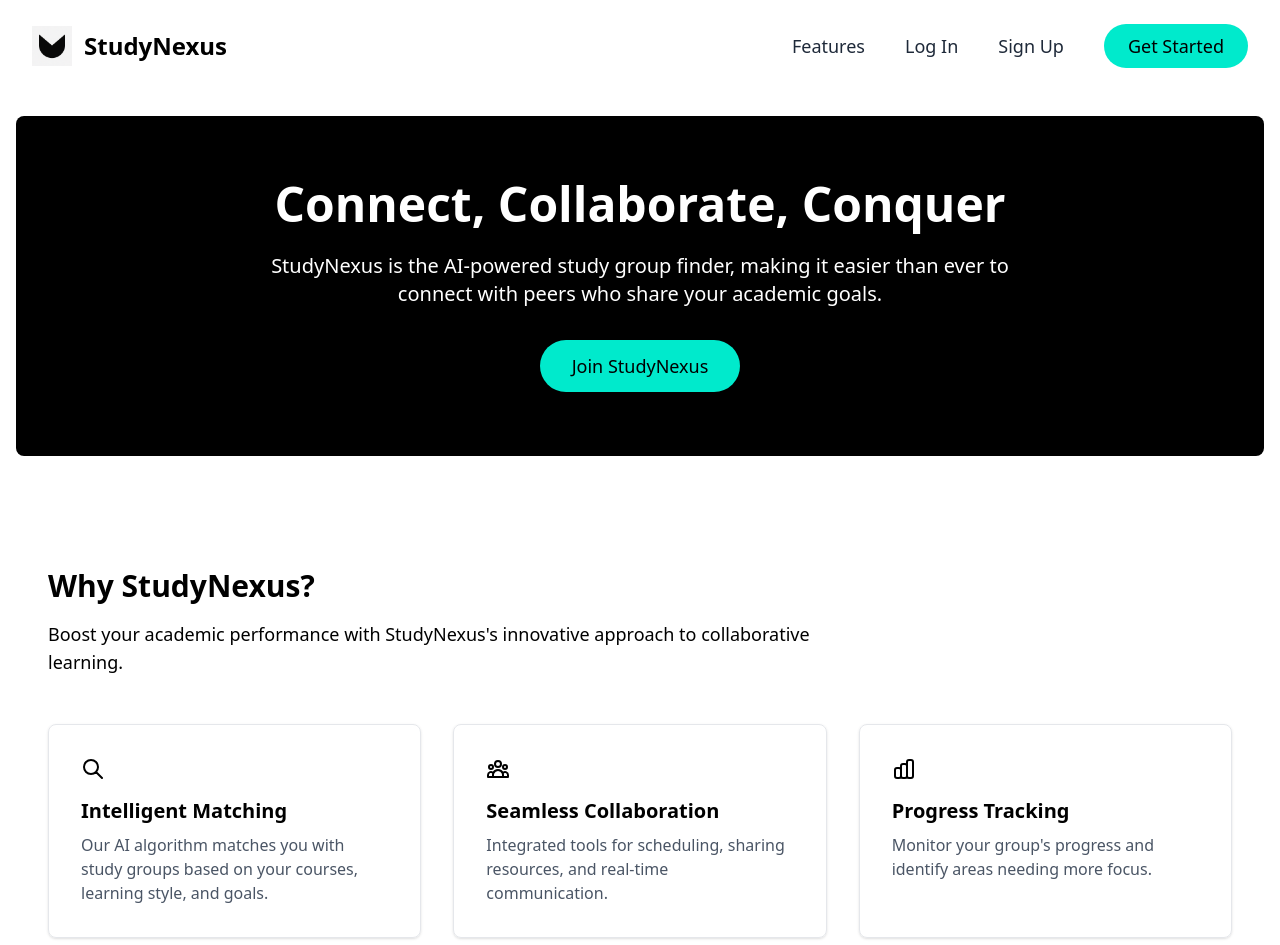
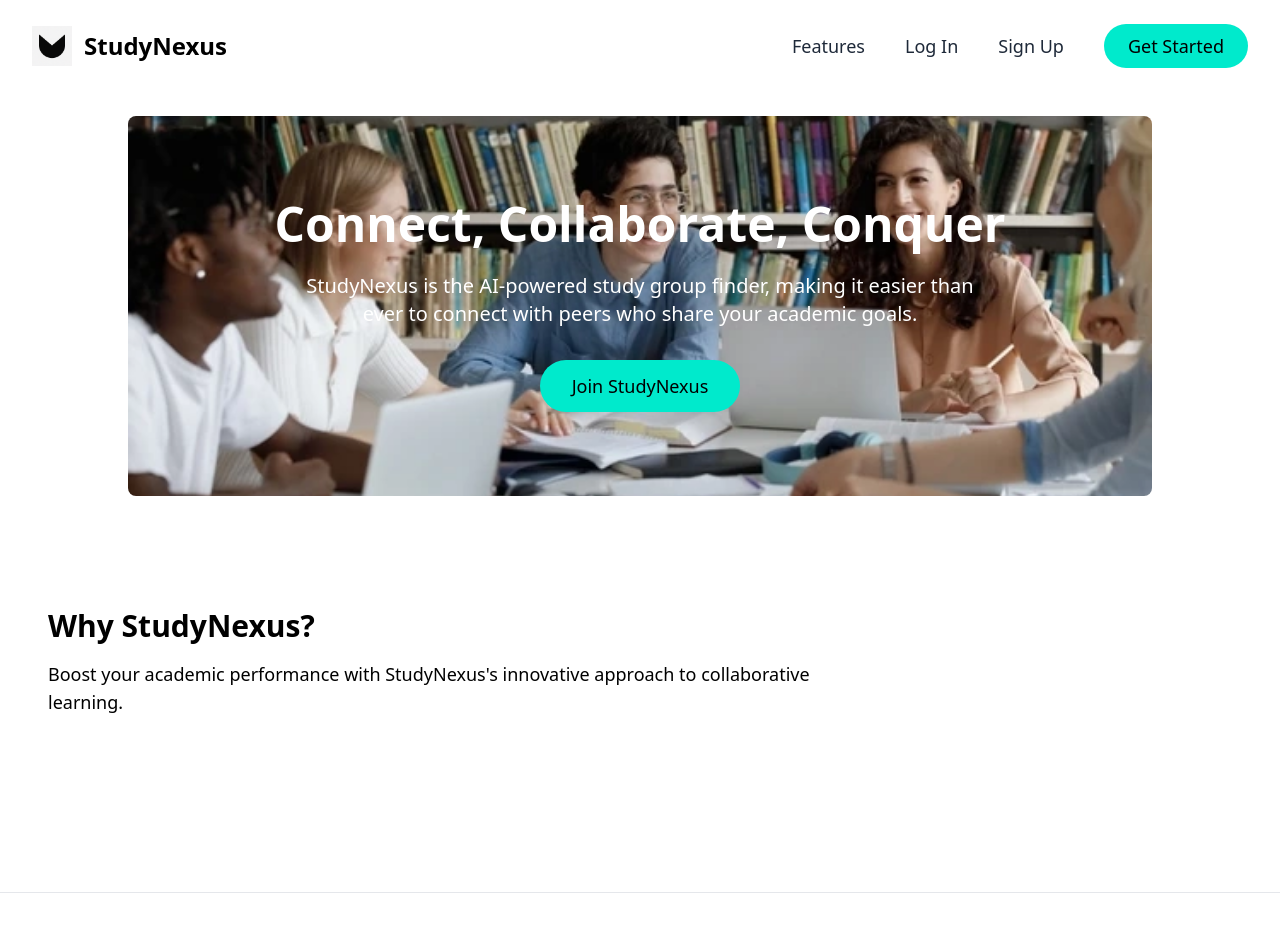
Before and after one commit to kalviumcommunity/S76_Vishal_Capstone_StudyNexus, a React (Vite) app in the folder client/Capstone/: page / in a window 1280 px wide. Shown: the top 945 px of the page. Built offline with nearby package versions, Linux system fonts and the light colour scheme; no server answers.

Commit message:
add bg image

```diff
--- a/client/Capstone/src/components/Hero.jsx
+++ b/client/Capstone/src/components/Hero.jsx
@@ -1,13 +1,27 @@
 import React from 'react';
+import libraryStudents from '../assets/library-students.png';
 
 const Hero = () => {
+  console.log(libraryStudents); // <-- Add this line
+
   return (
     <>
       {/* Hero Section */}
-      <div className="bg-black text-white py-16 px-8 rounded-lg mb-12">
-        <div className="max-w-3xl mx-auto text-center">
-          <h1 className="text-5xl font-bold mb-6">Connect, Collaborate, Conquer</h1>
-          <p className="text-xl mb-8">
+      <div
+        className="relative rounded-lg mb-12 overflow-hidden max-w-5xl mx-auto flex items-center justify-center"
+        style={{
+          backgroundImage: `url(${libraryStudents})`,
+          backgroundSize: 'cover',
+          backgroundPosition: 'center',
+          minHeight: '380px',
+          backgroundRepeat: 'no-repeat',
+        }}
+      >
+          {/* <div className="absolute inset-0 bg-black bg-opacity-60 z-0"></div> */}
+        {/* Content */}
+        <div className="relative z-10 flex flex-col justify-center items-center w-full h-full px-8 py-16">
+          <h1 className="text-5xl font-bold mb-6 text-center text-white">Connect, Collaborate, Conquer</h1>
+          <p className="text-xl mb-8 text-center max-w-2xl text-white">
             StudyNexus is the AI-powered study group finder, making it easier than ever to connect with
             peers who share your academic goals.
           </p>
@@ -25,41 +39,7 @@ const Hero = () => {
         </p>
 
         <div className="grid grid-cols-1 md:grid-cols-3 gap-8">
-          <div className="border border-gray-200 rounded-lg p-8 shadow-sm hover:shadow-md transition">
-            <div className="mb-4">
-              <svg className="w-6 h-6" fill="none" stroke="currentColor" viewBox="0 0 24 24" xmlns="http://www.w3.org/2000/svg">
-                <path strokeLinecap="round" strokeLinejoin="round" strokeWidth={2} d="M21 21l-6-6m2-5a7 7 0 11-14 0 7 7 0 0114 0z" />
-              </svg>
-            </div>
-            <h3 className="text-xl font-semibold mb-2">Intelligent Matching</h3>
-            <p className="text-gray-600">
-              Our AI algorithm matches you with study groups based on your courses, learning style, and goals.
-            </p>
-          </div>
-
-          <div className="border border-gray-200 rounded-lg p-8 shadow-sm hover:shadow-md transition">
-            <div className="mb-4">
-              <svg className="w-6 h-6" fill="none" stroke="currentColor" viewBox="0 0 24 24" xmlns="http://www.w3.org/2000/svg">
-                <path strokeLinecap="round" strokeLinejoin="round" strokeWidth={2} d="M17 20h5v-2a3 3 0 00-5.356-1.857M17 20H7m10 0v-2c0-.656-.126-1.283-.356-1.857M7 20H2v-2a3 3 0 015.356-1.857M7 20v-2c0-.656.126-1.283.356-1.857m0 0a5.002 5.002 0 019.288 0M15 7a3 3 0 11-6 0 3 3 0 016 0zm6 3a2 2 0 11-4 0 2 2 0 014 0zM7 10a2 2 0 11-4 0 2 2 0 014 0z" />
-              </svg>
-            </div>
-            <h3 className="text-xl font-semibold mb-2">Seamless Collaboration</h3>
-            <p className="text-gray-600">
-              Integrated tools for scheduling, sharing resources, and real-time communication.
-            </p>
-          </div>
-
-          <div className="border border-gray-200 rounded-lg p-8 shadow-sm hover:shadow-md transition">
-            <div className="mb-4">
-              <svg className="w-6 h-6" fill="none" stroke="currentColor" viewBox="0 0 24 24" xmlns="http://www.w3.org/2000/svg">
-                <path strokeLinecap="round" strokeLinejoin="round" strokeWidth={2} d="M9 19v-6a2 2 0 00-2-2H5a2 2 0 00-2 2v6a2 2 0 002 2h2a2 2 0 002-2zm0 0V9a2 2 0 012-2h2a2 2 0 012 2v10m-6 0a2 2 0 002 2h2a2 2 0 002-2m0 0V5a2 2 0 012-2h2a2 2 0 012 2v14a2 2 0 01-2 2h-2a2 2 0 01-2-2z" />
-              </svg>
-            </div>
-            <h3 className="text-xl font-semibold mb-2">Progress Tracking</h3>
-            <p className="text-gray-600">
-              Monitor your group's progress and identify areas needing more focus.
-            </p>
-          </div>
+          {/* ...feature cards... */}
         </div>
       </div>
     </>
```
